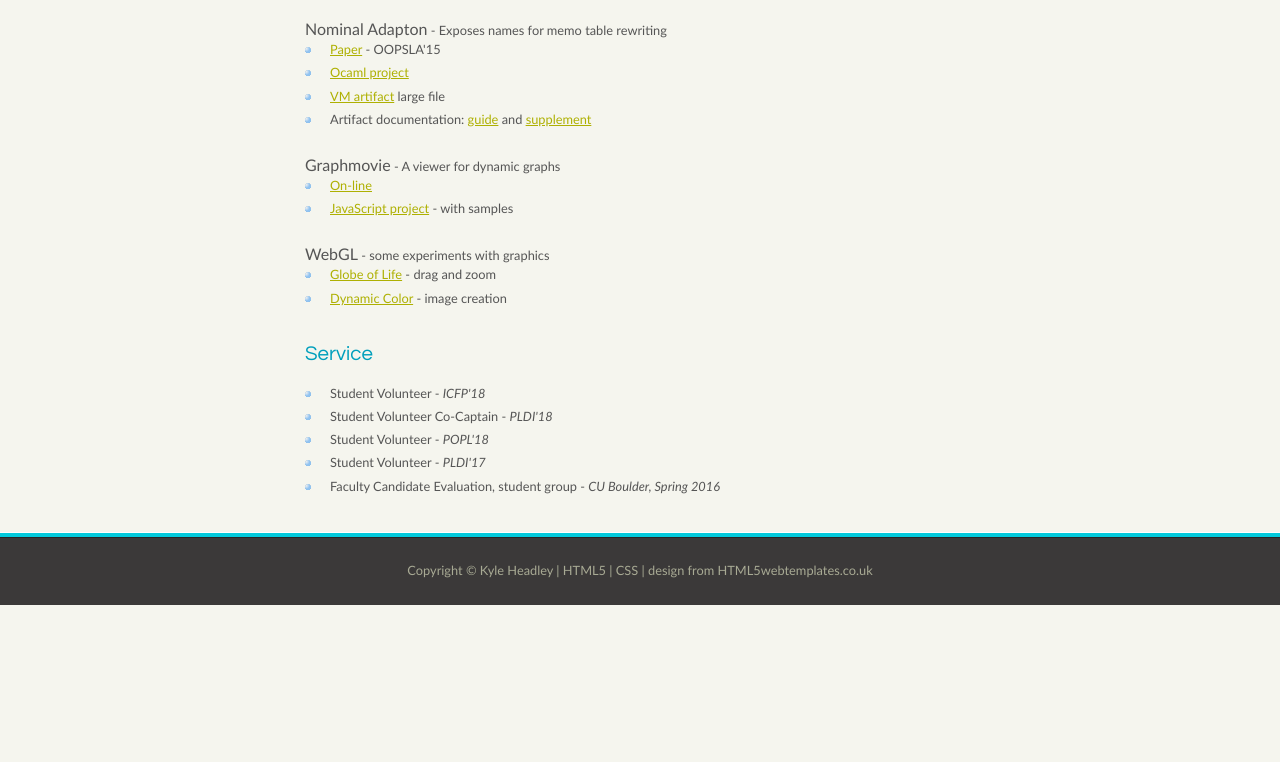
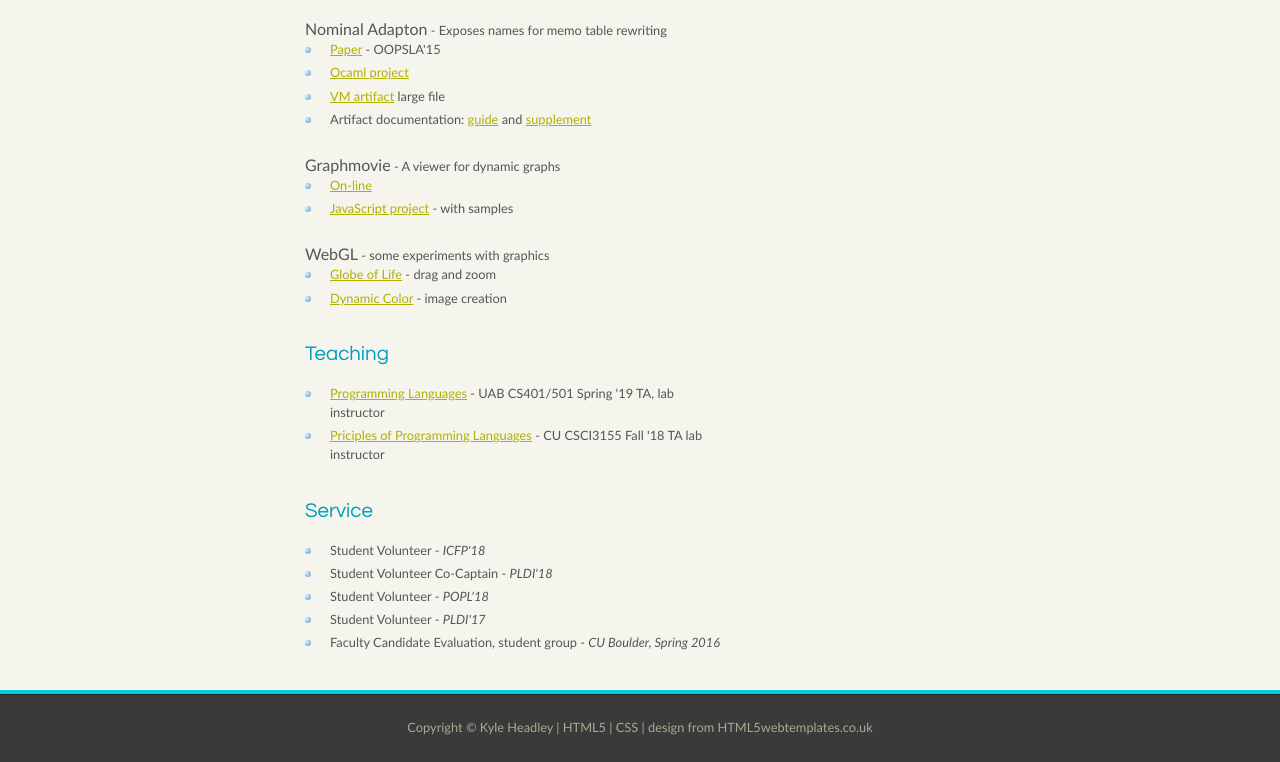
Before and after one commit to kyleheadley/PHDWebsite, a plain HTML site: page index.html in a window 1280 px wide. Shown: the part 3602-4364 px from the top of the page. Before the commit the page ends 4207 px from the top, so only its background shows below. Drawn offline with Linux system fonts and the light colour scheme.

Commit message:
add teaching section

```diff
--- a/index.html
+++ b/index.html
@@ -267,6 +267,11 @@
           <li><a href="http://kyleheadley.github.io/GlobeOfLife/">Globe of Life</a> - drag and zoom</li>
           <li><a href="http://kyleheadley.github.io/GPUSandbox/">Dynamic Color</a> - image creation</li>
         </ul>
+        <h2>Teaching</h2>
+        <ul>
+          <li><a href="https://gilray.org/classes/spring2019/cs401/">Programming Languages</a> - UAB CS401/501 Spring '19 TA, lab instructor</li>
+          <li><a href="http://csci3155.cs.colorado.edu">Priciples of Programming Languages</a> - CU CSCI3155 Fall '18 TA lab instructor</li>
+        </ul>
         <h2>Service</h2>
         <ul>
           <li>Student Volunteer - <i>ICFP'18</i></li>
```
